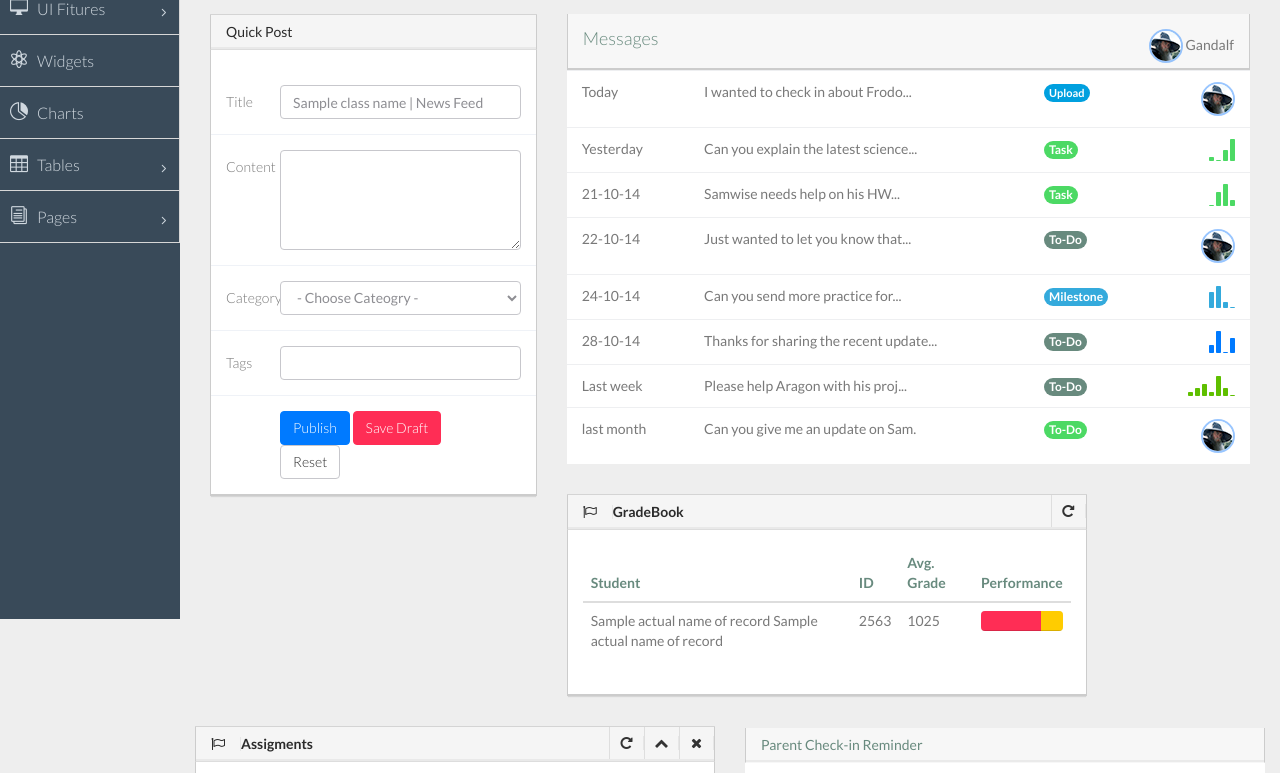
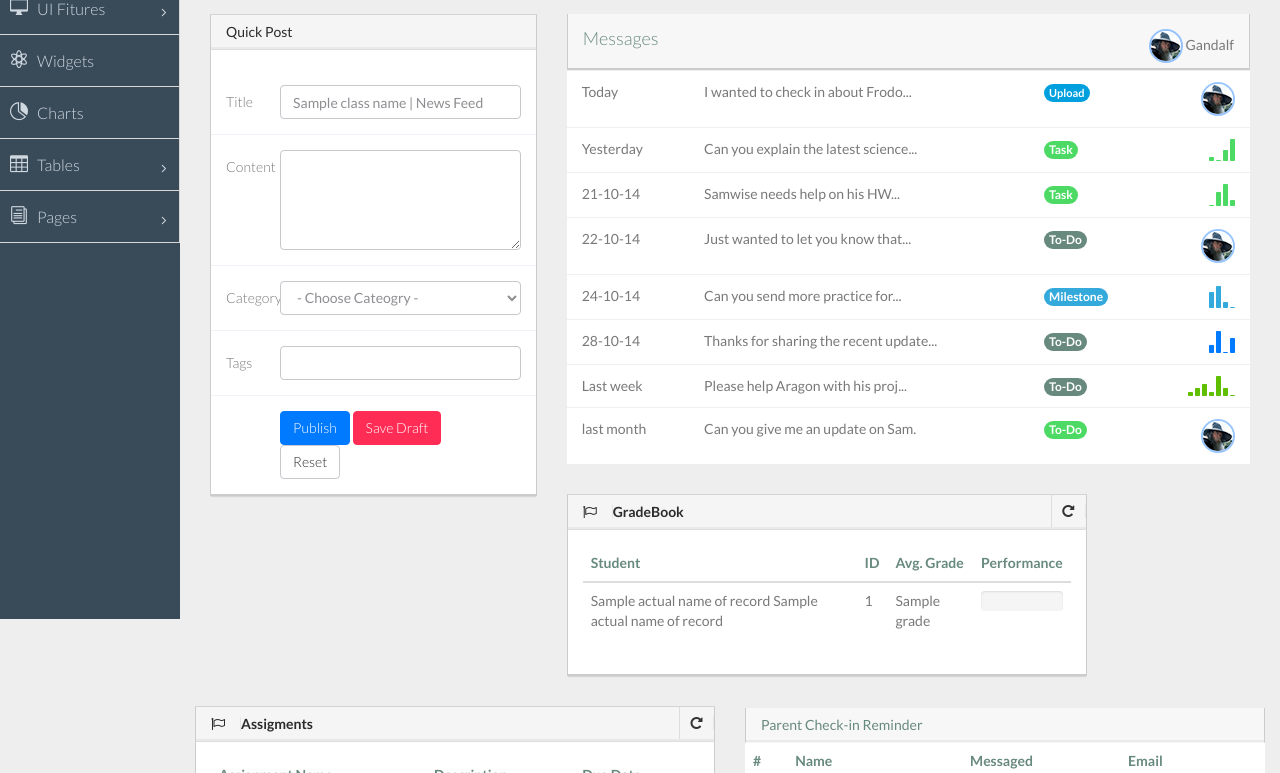
Before and after one commit to rahuang/TeachTeam, a Django app: template ClassConnect/templates/class.html in a window 1280 px wide. Shown: the part 181-954 px from the top of the page. Run offline with Django 3.2, Linux system fonts and the light colour scheme; the template is opened without the code that fills it: most values are stand-ins (such as "Sample title", 1, 10 or a date in 2020).

Commit message:
theme changed for gradebook-bar

```diff
--- a/ClassConnect/templates/class.html
+++ b/ClassConnect/templates/class.html
@@ -237,16 +237,15 @@
                                 {% for student in students %}
                                     <tr>
                                         <td>{{student.name.actualNameOfRecord.givenName}} {{student.name.actualNameOfRecord.familyName}}</td>
-                                        <td>2563</td>
-                                        <td>1025</td>
+                                        <td>{{student.id}}</td>
+                                        <td>{{student.grade}}</td>
                                         <td>
                                             <div class="progress thin">
-                                                <div class="progress-bar progress-bar-danger" role="progressbar" aria-valuenow="73" aria-valuemin="0" aria-valuemax="100" style="width: 73%">
+                                                <div class="progress-bar progress-bar-success" role="progressbar" aria-valuenow="{{student.grade}}" aria-valuemin="0" aria-valuemax="100" style="width: {{student.grade}}%">
                                                 </div>
-                                                <div class="progress-bar progress-bar-warning" role="progressbar" aria-valuenow="27" aria-valuemin="0" aria-valuemax="100" style="width: 27%">
-                                                </div>
+
                                             </div>
-                                            <span class="sr-only">73%</span>
+                                            <span class="sr-only">{{student.grade}}</span>
                                         </td>
                                     </tr>
                                 {% endfor %}
@@ -263,8 +262,7 @@
                             <h2><i class="fa fa-flag-o red"></i><strong>Assigments</strong></h2>
                             <div class="panel-actions">
                                 <a href="index.html#" class="btn-setting"><i class="fa fa-rotate-right"></i></a>
-                                <a href="index.html#" class="btn-minimize"><i class="fa fa-chevron-up"></i></a>
-                                <a href="index.html#" class="btn-close"><i class="fa fa-times"></i></a>
+
                             </div>
                         </div>
                         <div class="panel-body">
@@ -284,10 +282,9 @@
                                         <td>{{assignment.dueDate}}</td>
                                         <td style="min-width:100px">
                                             <div class="progress thin">
-                                                <div class="progress-bar progress-bar-danger" role="progressbar" aria-valuenow="57" aria-valuemin="0" aria-valuemax="100" style="width: 57%">
+                                                <div class="progress-bar progress-bar-success" role="progressbar" aria-valuenow="57" aria-valuemin="0" aria-valuemax="100" style="width: 57%">
                                                 </div>
-                                                <div class="progress-bar progress-bar-warning" role="progressbar" aria-valuenow="43" aria-valuemin="0" aria-valuemax="100" style="width: 43%">
-                                                </div>
+
                                             </div>
                                             <span class="sr-only">57%</span>
                                         </td>
```
Also changed, not shown: ClassConnect/views.py (+7 -1 lines).
